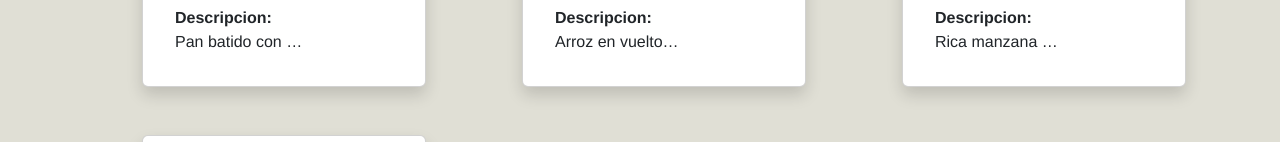
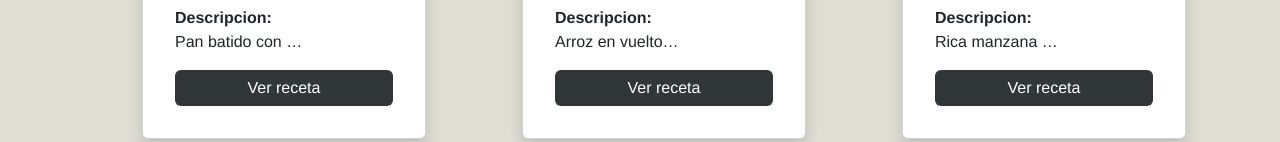
Before and after one commit to MGruizz/WeFood, an Angular app: page /perfil in a window 1280 px wide. Shown: the part 658-800 px from the top of the page. Built offline with nearby package versions, Linux system fonts and the light colour scheme.

Commit message:
Adiccion boton en perfil

```diff
--- a/src/app/pages/perfil/perfil.component.html
+++ b/src/app/pages/perfil/perfil.component.html
@@ -65,7 +65,7 @@
               <img [src]= receta.imagenes[0] class="card-img-top img-size img-fluid"  alt="...">
               <h6 class="card-title mt-3"><span class="fw-bold">Nombre: </span>{{receta.nombreReceta}}</h6>
               <p class="card-text "><span class="fw-bold ">Descripcion: </span><span class="tresPuntos">{{receta.descripcionReceta}}</span></p>
-
+              <a routerLink="/info-receta" class="btn btnReceta btn-primary d-grid">Ver receta</a>
             </div>
           </div>
         </div>
--- a/src/app/pages/perfil/perfil.component.scss
+++ b/src/app/pages/perfil/perfil.component.scss
@@ -44,3 +44,8 @@
   overflow: hidden;
   text-overflow: ellipsis;
 }
+
+.btnReceta{
+  background-color: $color-negro;
+  border: none;
+}
```
